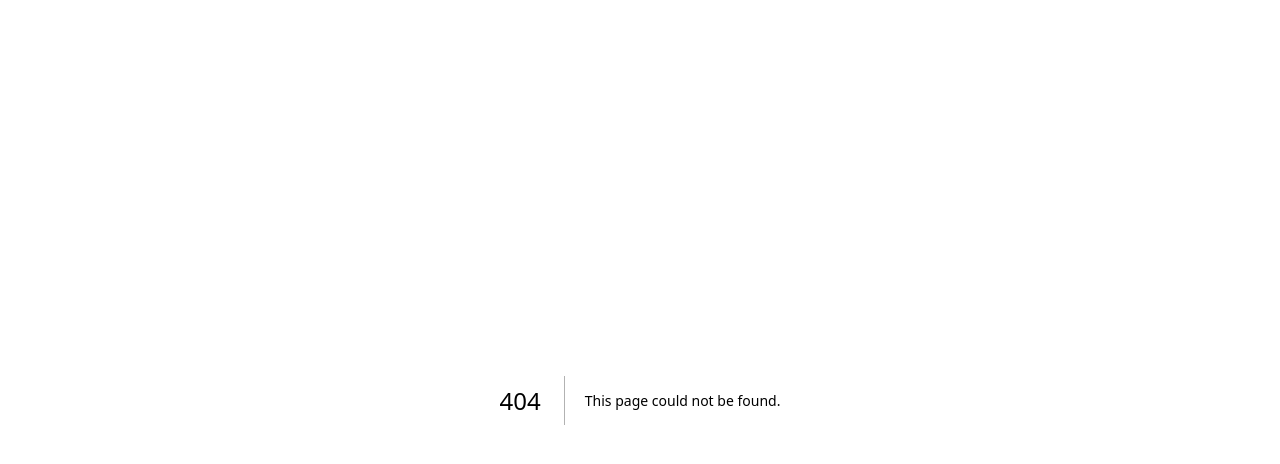
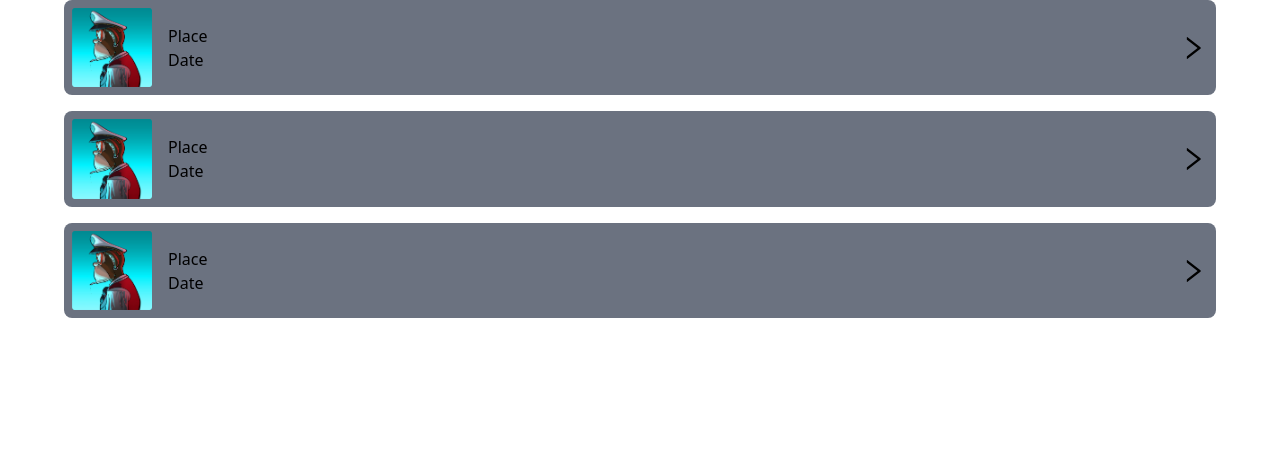
Before and after one commit to salmanpary/scrappy, a Next.js app: page /collector in a window 1280 px wide. Before the commit this address had no page. Shown: the top 464 px of the page. Built offline with nearby package versions, Linux system fonts and the light colour scheme.

Commit message:
collector

```diff
--- /dev/null
+++ b/components/Cards/Collector.js
@@ -0,0 +1,23 @@
+import Image from 'next/image'
+import React from 'react'
+import {AiOutlineRight} from 'react-icons/ai'
+
+function Collector() {
+  return (
+    <div className=' w-[90vw] bg-gray-500 p-2 rounded-lg'>
+    <div className="flex justify-between items-center">
+    <div className="flex items-center">
+       <Image src='/img.png' width={80} height={100} className='' />
+       <div className=" ml-4 flex flex-col"> <h3>Place</h3>
+       <h3>Date</h3>
+
+       </div>
+    </div>
+    <h3><AiOutlineRight className='text-3xl font-thin'/></h3>
+    </div>
+
+    </div>
+  )
+}
+
+export default Collector
--- a/package.json
+++ b/package.json
@@ -13,7 +13,8 @@
     "eslint-config-next": "13.0.2",
     "next": "13.0.2",
     "react": "18.2.0",
-    "react-dom": "18.2.0"
+    "react-dom": "18.2.0",
+    "react-icons": "^4.6.0"
   },
   "devDependencies": {
     "autoprefixer": "^10.4.13",
--- /dev/null
+++ b/pages/collector/index.js
@@ -0,0 +1,17 @@
+import React from 'react'
+import Collector from '../../components/Cards/Collector'
+
+function CollectorHome() {
+  return (
+    <div>
+
+        <div className="flex flex-col gap-4 items-center">
+        <Collector />
+        <Collector />
+        <Collector />
+        </div>
+    </div>
+  )
+}
+
+export default CollectorHome
--- a/pages/index.js
+++ b/pages/index.js
@@ -1,9 +1,10 @@
 
+import Collector from '../components/Cards/Collector'
 import Navbar from '../components/Navbar'
 
 
 export default function Home() {
   return (
-   <Navbar/>
+   <Collector />
   )
 }
```
Also changed, not shown: public/img.png (added), 1 other file (tests, documents, lock files or other folders).
